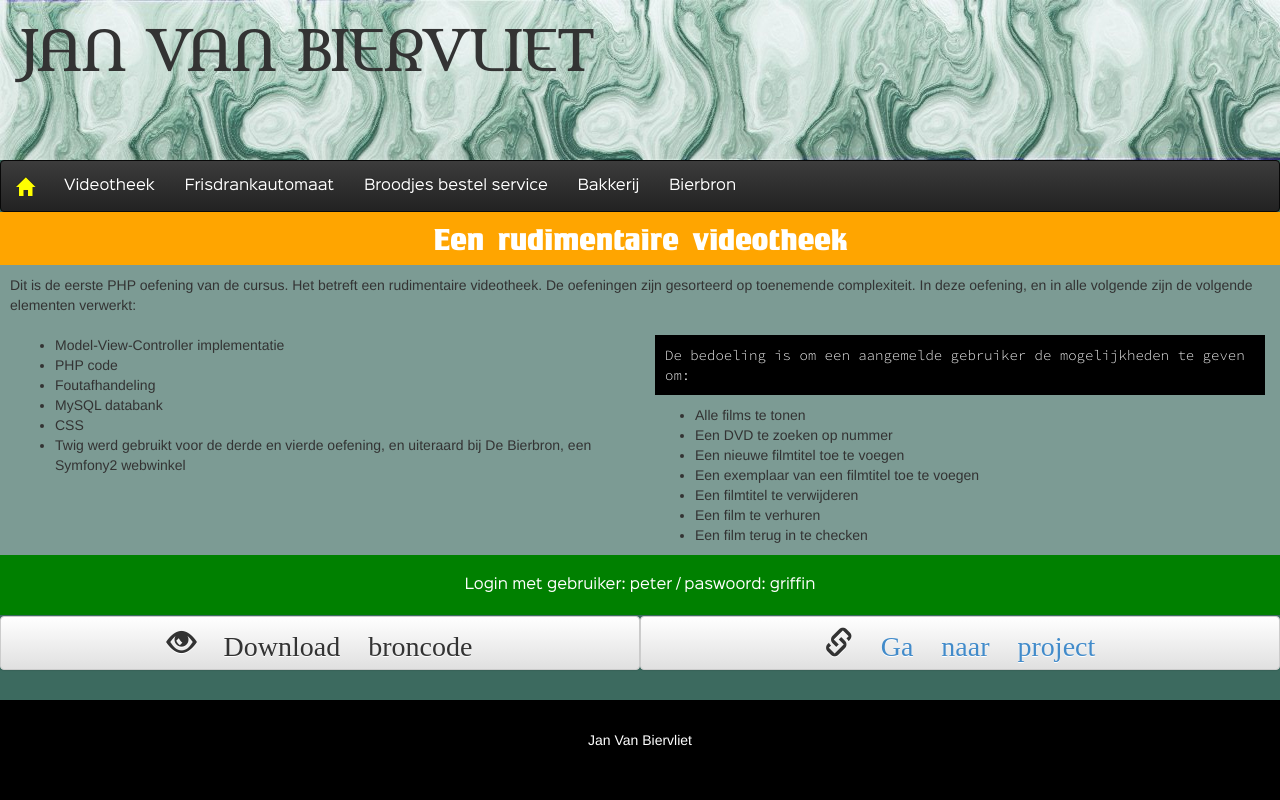
After one commit to beerfleet/portfolio, a PHP site: template src/PF/Portfolio/html/videotheek.twig in a window 1280 px wide. The commit adds this page. Run offline with PHP 8.4, Linux system fonts and the light colour scheme; the template is opened without the code that fills it, so the values that code supplies are empty; some libraries are stand-ins or nearby versions.

Commit message:
Project videotheek toegevoegd

```diff
--- a/css/stijl.css
+++ b/css/stijl.css
@@ -84,6 +84,9 @@ body {
   background-image: -ms-linear-gradient(bottom, #26542E 51%, #041201 96%);
   background-image: linear-gradient(to bottom, #26542E 51%, #041201 96%);
 }
+.green {
+  background: green;
+}
 .greengray {
   background-color: #718067;
 }
@@ -136,6 +139,11 @@ body {
 #nav li a:hover {
   color: #cccccc;
 }
+/*videotheek*/
+#videotheek {
+  background-color: #7C9B94;
+  padding: 20px;
+}
 /*contact*/
 #contact {
   color: white;
@@ -145,6 +153,9 @@ body {
 }
 #contact input[type="submit"] {
   color: black;
+}
+#logon-details {
+  color: white;
 }
 /*footer*/
 #footer {
@@ -159,7 +170,7 @@ body {
 
 
 
-/* MISC */
+/*MISC*/
 .clear {
   clear: both;
 }
@@ -178,6 +189,9 @@ body {
 .row {
   margin: 0;
   width: 100%;
+}
+.spacing {
+  padding: 10px;
 }
 .titlebar h2 {
   margin: 0;
@@ -333,7 +347,26 @@ body {
   margin: 0 auto;
   max-width: 880px;
 }
-
+/*CONTENT: videotheek*/
+#videotheek {
+  width: 100%;
+  padding: 0;
+}
+#actions .col-sm-6 {
+  padding: 0;
+}
+#actions .glyphicon {
+  width: 100%;
+}
+#actions .glyphicon {
+  font-size: 2em;
+}
+#logon-details {
+  font-family: Even;
+}
+#logon-details div {
+  padding: 20px;
+}
 
 
 
@@ -359,9 +392,6 @@ body {
 #contact .col-sm-4 {
   padding-right: 6px;
 }
-#contact .col-sm-12 {
-
-}
 #contact div {
   text-align: center;
 }
--- /dev/null
+++ b/js/videotheek.js
@@ -0,0 +1,10 @@
+$(function() {
+  init();
+});
+
+function init() {
+  $('#download').on('click', function(e) {
+    e.preventDefault();
+    window.location.href = 'files/videotheek.zip';
+  });
+}
--- a/src/PF/Portfolio/html/homepage_content.twig
+++ b/src/PF/Portfolio/html/homepage_content.twig
@@ -94,7 +94,7 @@
     <ul class="slides">
       <li>
         <div class="subtitlebar"><h2>Videotheek</h2></div>
-        <a href="http://videotheek.janvanbiervliet.be" target="_blank">
+        <a href="videotheek.php" target="_blank">
           <img src="./img/slides/videotheek.jpg" />
         </a>
       </li>
--- /dev/null
+++ b/src/PF/Portfolio/html/videotheek.twig
@@ -0,0 +1,27 @@
+{% extends 'base.twig' %}
+{% block title %}Opgave project: Videotheek{% endblock %}
+
+{% block extracss %}
+  <link href="./js/flexslider/flexslider.css" rel="stylesheet" type="text/css" />
+{% endblock %}
+
+{% block header %}
+{% embed 'header.twig' %}{% endembed %}
+{% endblock %}
+
+{% block mainmenu %}
+{% embed 'main_menu.twig' %}{% endembed %}
+{% endblock %}
+
+{% block content %}
+{% embed 'videotheek_content.twig' %}{% endembed %}
+{% endblock %}
+
+{% block footer %}
+  {% embed 'footer.twig' %}{% endembed %}
+{% endblock footer %}
+
+{% block extrajavascript %}
+  <script src="./js/flexslider/jquery.flexslider.js"></script>
+  <script src="./js/videotheek.js"></script>
+{% endblock extrajavascript %}
--- /dev/null
+++ b/src/PF/Portfolio/html/videotheek_content.twig
@@ -0,0 +1,60 @@
+{% block content %}
+  <section id="videotheek" class="container">
+    <div class="row">
+      <div class="col-sm-12">
+        <div class="titlebar orangebg centreer"><h2>Een rudimentaire videotheek</h2></div>
+        <p class="spacing">
+          Dit is de eerste PHP oefening van de cursus. Het betreft een rudimentaire
+          videotheek. De oefeningen zijn gesorteerd op toenemende complexiteit.
+          In deze oefening, en in alle volgende zijn de volgende elementen
+          verwerkt:
+        </p>
+      </div>
+    </div>
+
+    <div class="row">
+      <div class="col-sm-6">
+        <ul>
+          <li>Model-View-Controller implementatie</li>
+          <li>PHP code</li>
+          <li>Foutafhandeling</li>
+          <li>MySQL databank</li>
+          <li>CSS</li>
+          <li>Twig werd gebruikt voor de derde en vierde oefening, en uiteraard bij De Bierbron,
+            een Symfony2 webwinkel</li>
+        </ul>
+      </div>
+
+      <div class="col-sm-6">
+        <p class="subtitlebar spacing">
+          De bedoeling is om een aangemelde gebruiker de mogelijkheden te geven om:
+        </p>
+        <ul>
+          <li>Alle films te tonen</li>
+          <li>Een DVD te zoeken op nummer</li>
+          <li>Een nieuwe filmtitel toe te voegen</li>
+          <li>Een exemplaar van een filmtitel toe te voegen</li>
+          <li>Een filmtitel te verwijderen</li>
+          <li>Een film te verhuren</li>
+          <li>Een film terug in te checken</li>
+        </ul>
+      </div>
+    </div>
+    <div id="logon-details" class="row">
+      <div class="col-sm-12 centreer green">
+        Login met gebruiker: peter / paswoord: griffin
+      </div>
+    </div>
+  </section><!-- EINDE VIDEOTHEEK section -->
+
+  <section id="actions">
+    <div class="row">
+      <div class="col-sm-6 centreer">
+        <div id="download" class="glyphicon glyphicon-eye-open btn btn-default"> Download broncode</div>
+      </div>
+      <div class="col-sm-6">
+        <div class="glyphicon glyphicon-link btn btn-default"> <a href="http://videotheek.janvanbiervliet.be" target="_blank">Ga naar project</a></div>
+      </div>
+    </div>
+  </section>
+{% endblock %}
```
Also changed, not shown: videotheek.php (added, +14 -0 lines), 4 other files.
